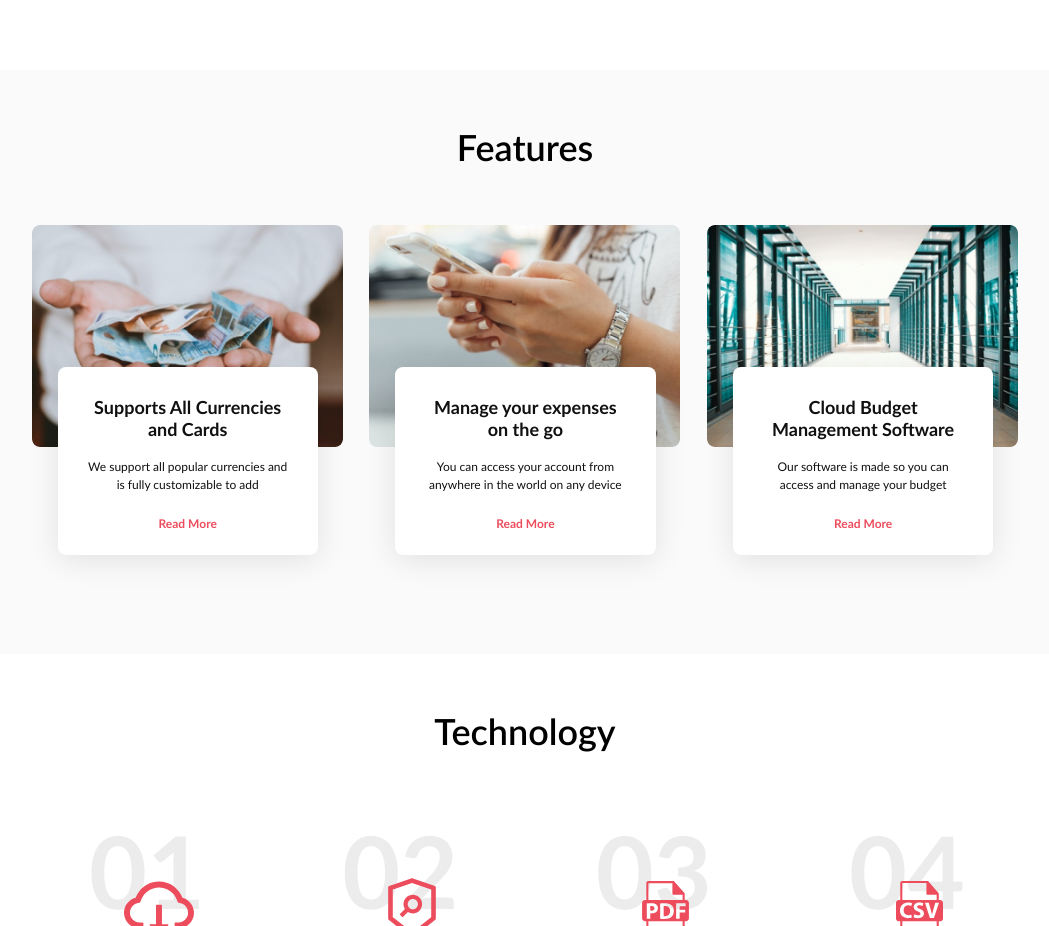
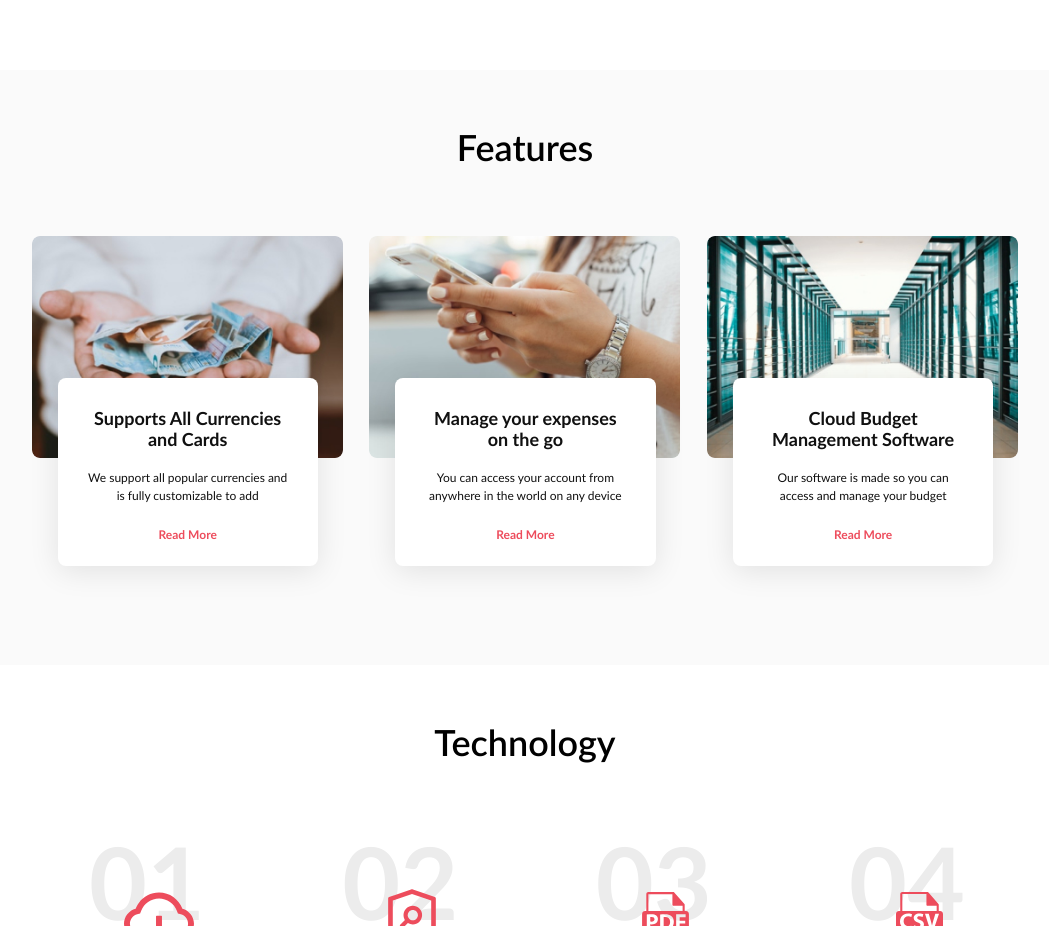
Before and after one commit to nklazuta/cloud-budget-landing-freebie, a React (Create React App) app: page / in a window 1280 px wide. Shown: the part 1180-2106 px from the top of the page, without its empty margins (115-1164 px from the left). Built offline with nearby package versions, Linux system fonts and the light colour scheme.

Commit message:
fix: исправить отступы в компоненте Features

```diff
--- a/src/components/Features/Features.scss
+++ b/src/components/Features/Features.scss
@@ -13,7 +13,8 @@
     line-height: 1.19;
     text-align: center;
     margin: 0;
-    padding-bottom: 5.68%;
+    margin: 0 0 5.68%;
+    padding-bottom: 1.1%;
   }
 
   .features__cards {
```
